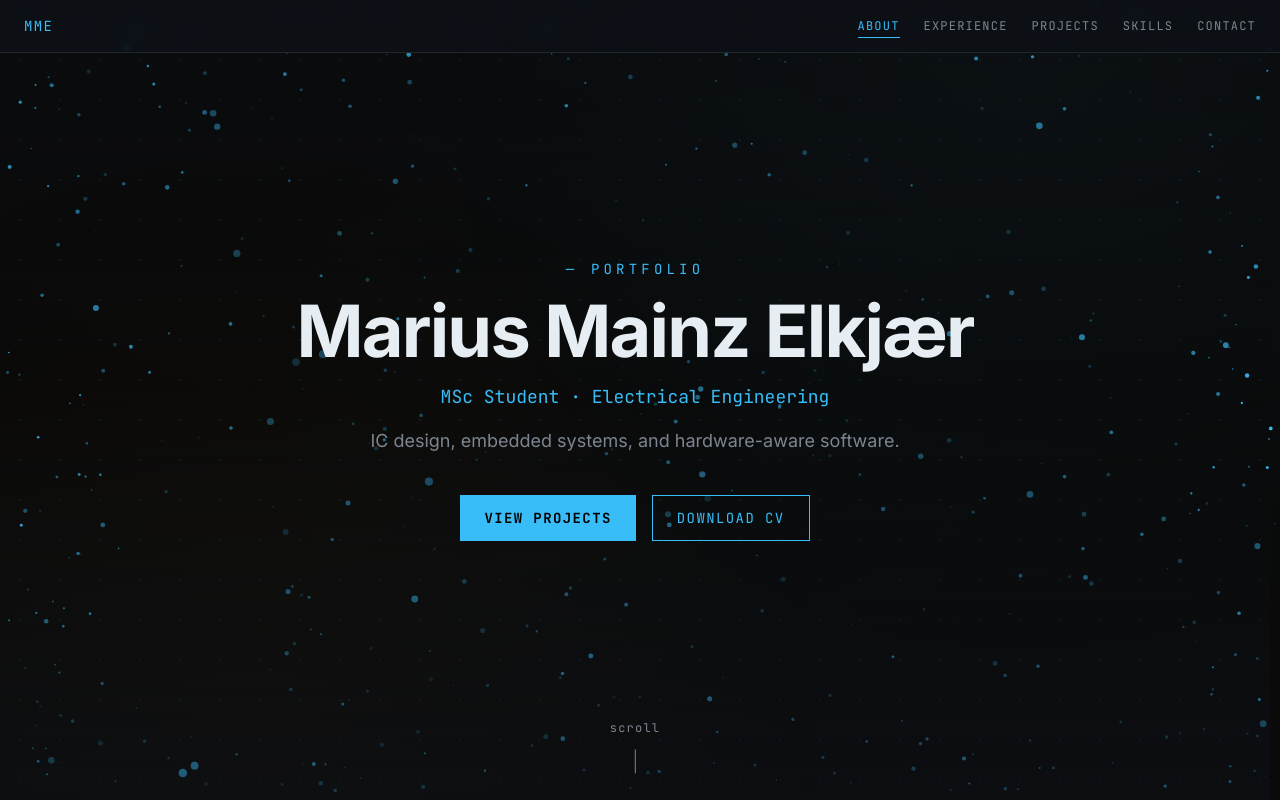
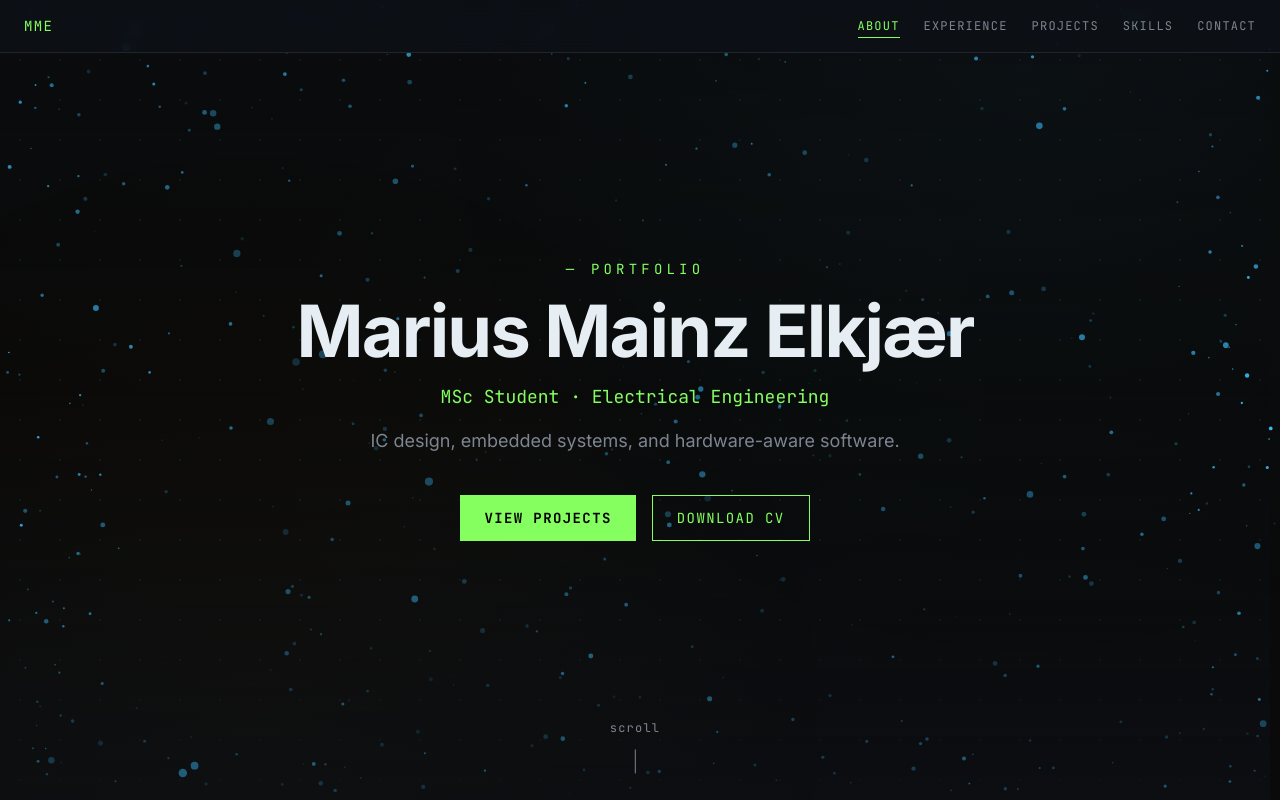
Before and after one commit to Mariusmainz/Mariusmainz.github.io, a Next.js app: page / in a window 1280 px wide. Shown: the top 800 px of the page. Built offline with nearby package versions, Linux system fonts and the light colour scheme.

Commit message:
update color scheme

```diff
--- a/tailwind.config.ts
+++ b/tailwind.config.ts
@@ -5,8 +5,9 @@ const config: Config = {
   theme: {
     extend: {
       colors: {
-        accent:  '#38bdf8',
-        accent2: '#f59e0b',
+        // accent:  '#38bdf8',
+        accent:  '#84ff5f',
+        accent2: '#ff992c',
         bg:      '#0d1117',
         surface: '#161b22',
         border:  '#21262d',
```
